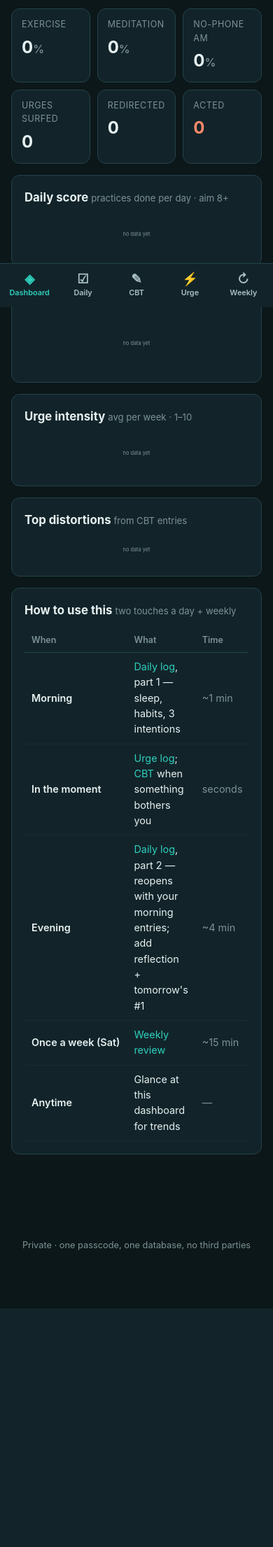
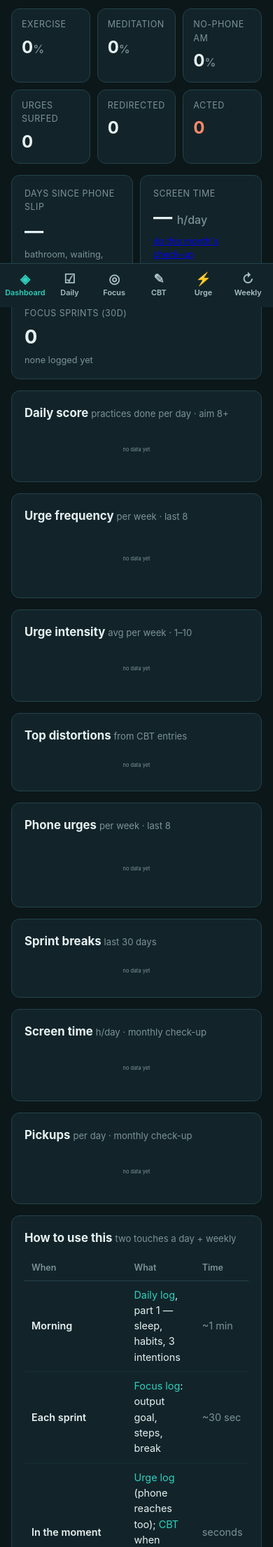
Before and after one commit to vijay120/cogsec, a Flask app: page / in a window 390 px wide. Shown: the part 405-2616 px from the top of the page at 70% size. Before the commit the page ends 2275 px from the top, so only its background shows below. Run offline with Flask 3, Linux system fonts and the light colour scheme; data that the repository does not hold is empty.

Commit message:
feat: phone-habit tracking, focus sprints, monthly attention check-up
- Urge log: habit tag (porn/phone/other) with per-habit slip streaks;
  phone-reach triggers (bathroom, waiting, between tasks, just woke up)
- Daily: grayscale, phone parked outside bathroom, real conversation (max 19)
- Focus page: per-sprint output goal, setup steps, goal hit, break type
- Monthly attention check-up: Screen Time hours, pickups, defaults audit
- Dashboard tiles + charts for all of the above

Co-Authored-By: Claude Opus 5.5 <noreply@anthropic.com>

```diff
--- a/app/server.py
+++ b/app/server.py
@@ -176,14 +176,28 @@ DISTORTIONS = [
     "Emotional reasoning", "Should statements", "Discounting positives",
     "Personalization", "Fortune telling", "Labeling",
 ]
+# Which compulsion an urge belongs to. Each gets its own slip streak, so a phone
+# slip never resets the porn-extinction count (or vice versa).
+HABITS = [("porn", "Sexual / porn"), ("phone", "Phone / scrolling"), ("other", "Other")]
 URGE_TRIGGERS = [
     "Post-nap (sleep inertia)", "Alone / unstructured time", "Browsing / image",
-    "In bed with phone", "Stress", "Boredom", "Other",
+    "In bed with phone", "Stress", "Boredom",
+    # phone-reach cues
+    "Bathroom / toilet", "Waiting / in line", "Between tasks", "Just woke up",
+    "Other",
 ]
 URGE_FEELINGS = [
-    "Restless / tense", "Bored", "Lonely", "Tired", "Hungry", "Angry",
-    "Anxious / stressed", "Genuine desire", "Other",
+    "Restless / tense", "Bored", "Want novelty", "Lonely", "Tired", "Hungry",
+    "Angry", "Anxious / stressed", "Genuine desire", "Other",
 ]
+# Ranked best → worst per the 2024 break study Yousef cites; scrolling and news
+# are listed so you can be honest about them, not because they count as rest.
+BREAK_TYPES = [
+    "Nature / walk outside", "Nothing (eyes closed, rest)",
+    "Two-handed task (tea, dishes)", "Water + daylight", "Absorbing hobby",
+    "Talked to someone", "Reading news", "Scrolling", "No break",
+]
+GOAL_HIT = ["yes", "partial", "no"]
 OUTCOMES = ["surfed", "redirected", "acted"]
 
 
@@ -207,7 +221,7 @@ def _bool(name):
     return 1 if request.form.get(name) else 0
 
 
-DAILY_MAX = 16  # number of items counted below
+DAILY_MAX = 19  # number of items counted below
 
 
 def compute_daily_score(f):
@@ -227,11 +241,14 @@ def compute_daily_score(f):
         f.get("metacog_thought"),
         f.get("metacog_emotion"),
         f.get("impl_intention"),
+        f.get("grayscale"),
+        f.get("phone_parked_wc"),
         filled("gratitude"),                     # evening
         filled("eve_worked", "eve_didnt", "eve_differently"),
         filled("tomorrow_priority"),
         f.get("phone_away_pm"),
         f.get("screens_off"),
+        f.get("real_conversation"),
     ]
     return sum(1 for i in items if i)
 
@@ -254,7 +271,10 @@ def score_band(score):
 def dashboard():
     scores = db.daily_scores(30)
     weekly = db.urge_weekly(8)
+    phone_weekly = db.urge_weekly(8, habit="phone")
     distortions = db.top_distortions(5)
+    checkups = db.checkup_series(12)
+    focus = db.focus_stats(30)
 
     score_svg = charts.sparkline(scores, color=charts.TEAL, fixed_max=DAILY_MAX)
     freq_svg = charts.bars(
@@ -268,17 +288,36 @@ def dashboard():
     distortion_svg = charts.hbars(
         [(r["distortion"], r["n"]) for r in distortions], color=charts.TEAL
     )
+    phone_freq_svg = charts.bars(
+        [{"label": w["week"], "value": w["count"]} for w in phone_weekly],
+        color=charts.AMBER,
+    )
+    screen_svg = charts.sparkline(
+        [(c["month"], c["screen_time_hours"]) for c in checkups], color=charts.AMBER
+    )
+    pickups_svg = charts.sparkline(
+        [(c["month"], c["pickups"]) for c in checkups], color=charts.AMBER
+    )
+    break_svg = charts.hbars(focus["breaks"], color=charts.TEAL)
     return render_template(
         "dashboard.html",
         active="dashboard",
         adherence=db.adherence(30),
         streak=db.days_since_last_slip(),
+        phone_streak=db.days_since_last_slip("phone"),
+        focus=focus,
+        latest_checkup=checkups[-1] if checkups else None,
+        this_month=date.today().strftime("%Y-%m"),
         log_streak=db.daily_streak(),
         outcomes=db.urge_outcomes(),
         score_svg=score_svg,
         freq_svg=freq_svg,
         intensity_svg=intensity_svg,
         distortion_svg=distortion_svg,
+        phone_freq_svg=phone_freq_svg,
+        screen_svg=screen_svg,
+        pickups_svg=pickups_svg,
+        break_svg=break_svg,
     )
 
 
@@ -309,6 +348,9 @@ def daily():
             "tomorrow_priority": g("tomorrow_priority"),
             "phone_away_pm": _bool("phone_away_pm"),
             "screens_off": _bool("screens_off"),
+            "grayscale": _bool("grayscale"),
+            "phone_parked_wc": _bool("phone_parked_wc"),
+            "real_conversation": _bool("real_conversation"),
             "mood": _int("mood"),
             "notes": g("notes"),
         }
@@ -351,6 +393,7 @@ def urge():
         db.insert_urge({
             "logged_at": logged_at,
             "log_date": logged_at[:10],
+            "habit": request.form.get("habit") or "porn",
             "trigger": request.form.get("trigger", ""),
             "feeling": request.form.get("feeling", ""),
             "intensity": _int("intensity"),
@@ -361,8 +404,56 @@ def urge():
     return render_template(
         "urge.html", active="urge",
         now=datetime.now().strftime("%Y-%m-%dT%H:%M"),
+        habits=HABITS, habit_labels=dict(HABITS),
         triggers=URGE_TRIGGERS, feelings=URGE_FEELINGS, outcomes=OUTCOMES,
         entries=db.recent("urge_log", 20),
+    )
+
+
+@app.route("/focus", methods=["GET", "POST"])
+def focus():
+    if request.method == "POST":
+        db.insert_focus({
+            "sprint_date": request.form.get("sprint_date") or date.today().isoformat(),
+            "output_goal": request.form.get("output_goal", "").strip(),
+            "planned_min": _int("planned_min"),
+            "calendared": _bool("calendared"),
+            "phone_away": _bool("phone_away"),
+            "timer": _bool("timer"),
+            "goal_hit": request.form.get("goal_hit", ""),
+            "break_type": request.form.get("break_type", ""),
+            "notes": request.form.get("notes", "").strip(),
+        })
+        return redirect(url_for("focus"))
+    stats = db.focus_stats(30)
+    return render_template(
+        "focus.html", active="focus", today=date.today().isoformat(),
+        break_types=BREAK_TYPES, goal_hit=GOAL_HIT, stats=stats,
+        break_svg=charts.hbars(stats["breaks"], color=charts.TEAL),
+        entries=db.recent("focus_sprint", 20),
+    )
+
+
+@app.route("/checkup", methods=["GET", "POST"])
+def checkup():
+    if request.method == "POST":
+        month = request.form.get("month") or date.today().strftime("%Y-%m")
+        db.upsert_checkup({
+            "month": month,
+            "screen_time_hours": _float("screen_time_hours"),
+            "pickups": _int("pickups"),
+            "top_app": request.form.get("top_app", "").strip(),
+            "grayscale_shortcut": _bool("grayscale_shortcut"),
+            "vip_notifications": _bool("vip_notifications"),
+            "keyword_alerts": _bool("keyword_alerts"),
+            "feeds_pruned": _bool("feeds_pruned"),
+            "notes": request.form.get("notes", "").strip(),
+        })
+        return redirect(url_for("checkup", month=month))
+    month = request.args.get("month") or date.today().strftime("%Y-%m")
+    return render_template(
+        "checkup.html", active="checkup", month=month,
+        cur=db.get_checkup(month), entries=db.recent("attention_checkup", 12),
     )
 
 
--- a/app/templates/base.html
+++ b/app/templates/base.html
@@ -26,7 +26,8 @@
     <nav>
       {% set items = [
         ('dashboard', 'Dashboard', '◈'), ('daily', 'Daily', '☑'),
-        ('cbt', 'CBT', '✎'), ('urge', 'Urge', '⚡'), ('weekly', 'Weekly', '↻')] %}
+        ('focus', 'Focus', '◎'), ('cbt', 'CBT', '✎'), ('urge', 'Urge', '⚡'),
+        ('weekly', 'Weekly', '↻')] %}
       {% for key, label, glyph in items %}
         <a href="{{ url_for(key) }}"
            class="{{ 'on' if active == key else '' }}">
--- a/app/templates/dashboard.html
+++ b/app/templates/dashboard.html
@@ -38,6 +38,26 @@
     <div class="tile-value sm warn">{{ outcomes.get('acted', 0) }}</div></div>
 </section>
 
+<section class="tiles">
+  <div class="tile">
+    <div class="tile-label">Days since phone slip</div>
+    <div class="tile-value">{{ phone_streak if phone_streak is not none else '—' }}</div>
+    <div class="tile-sub">bathroom, waiting, between tasks</div>
+  </div>
+  <div class="tile">
+    <div class="tile-label">Screen time</div>
+    <div class="tile-value">{{ latest_checkup['screen_time_hours'] if latest_checkup and latest_checkup['screen_time_hours'] is not none else '—' }}
+      <span class="unit">h/day</span></div>
+    <div class="tile-sub">{% if latest_checkup %}{{ latest_checkup['month'] }} · {{ latest_checkup['pickups'] if latest_checkup['pickups'] is not none else '—' }} pickups/day{% endif %}
+      {% if not latest_checkup or latest_checkup['month'] != this_month %}<a href="{{ url_for('checkup') }}">do this month's check-up</a>{% endif %}</div>
+  </div>
+  <div class="tile">
+    <div class="tile-label">Focus sprints (30d)</div>
+    <div class="tile-value">{{ focus.n }}</div>
+    <div class="tile-sub">{{ focus.hit_pct ~ '% hit their output goal' if focus.hit_pct is not none else 'none logged yet' }}</div>
+  </div>
+</section>
+
 <div class="grid2">
   <section class="card">
     <h2>Daily score <span class="hint">practices done per day · aim 8+</span></h2>
@@ -60,15 +80,39 @@
   </section>
 </div>
 
+<div class="grid2">
+  <section class="card">
+    <h2>Phone urges <span class="hint">per week · last 8</span></h2>
+    {{ phone_freq_svg | safe }}
+  </section>
+  <section class="card">
+    <h2>Sprint breaks <span class="hint">last 30 days</span></h2>
+    {{ break_svg | safe }}
+  </section>
+</div>
+
+<div class="grid2">
+  <section class="card">
+    <h2>Screen time <span class="hint">h/day · monthly check-up</span></h2>
+    {{ screen_svg | safe }}
+  </section>
+  <section class="card">
+    <h2>Pickups <span class="hint">per day · monthly check-up</span></h2>
+    {{ pickups_svg | safe }}
+  </section>
+</div>
+
 <section class="card">
   <h2>How to use this <span class="hint">two touches a day + weekly</span></h2>
   <table class="log rhythm">
     <thead><tr><th>When</th><th>What</th><th>Time</th></tr></thead>
     <tbody>
       <tr><td>Morning</td><td><a href="{{ url_for('daily') }}">Daily log</a>, part 1 — sleep, habits, 3 intentions</td><td>~1 min</td></tr>
-      <tr><td>In the moment</td><td><a href="{{ url_for('urge') }}">Urge log</a>; <a href="{{ url_for('cbt') }}">CBT</a> when something bothers you</td><td>seconds</td></tr>
+      <tr><td>Each sprint</td><td><a href="{{ url_for('focus') }}">Focus log</a>: output goal, steps, break</td><td>~30 sec</td></tr>
+      <tr><td>In the moment</td><td><a href="{{ url_for('urge') }}">Urge log</a> (phone reaches too); <a href="{{ url_for('cbt') }}">CBT</a> when something bothers you</td><td>seconds</td></tr>
       <tr><td>Evening</td><td><a href="{{ url_for('daily') }}">Daily log</a>, part 2 — reopens with your morning entries; add reflection + tomorrow's #1</td><td>~4 min</td></tr>
       <tr><td>Once a week (Sat)</td><td><a href="{{ url_for('weekly') }}">Weekly review</a></td><td>~15 min</td></tr>
+      <tr><td>Once a month</td><td><a href="{{ url_for('checkup') }}">Attention check-up</a>: Screen Time numbers + defaults audit</td><td>~3 min</td></tr>
       <tr><td>Anytime</td><td>Glance at this dashboard for trends</td><td>—</td></tr>
     </tbody>
   </table>
--- a/app/templates/weekly.html
+++ b/app/templates/weekly.html
@@ -2,7 +2,8 @@
 {% block title %}Weekly · CogSec{% endblock %}
 {% block content %}
 <h1>Weekly review</h1>
-<p class="lede">Sunday reflection. Re-submitting the same week updates it.</p>
+<p class="lede">Sunday reflection. Re-submitting the same week updates it.
+First review of the month? Do the <a href="{{ url_for('checkup') }}">attention check-up</a> too.</p>
 
 <form method="post" class="card form">
   <div class="row">
```
Also changed, not shown: app/db.py (+151 -17 lines), app/templates/checkup.html (added, +53 -0 lines), app/templates/daily.html (+10 -1 lines), app/templates/focus.html (added, +68 -0 lines), app/templates/urge.html (+12 -3 lines), docs/practice/daily-checklist.md (+8 -1 lines), app/README.md.
